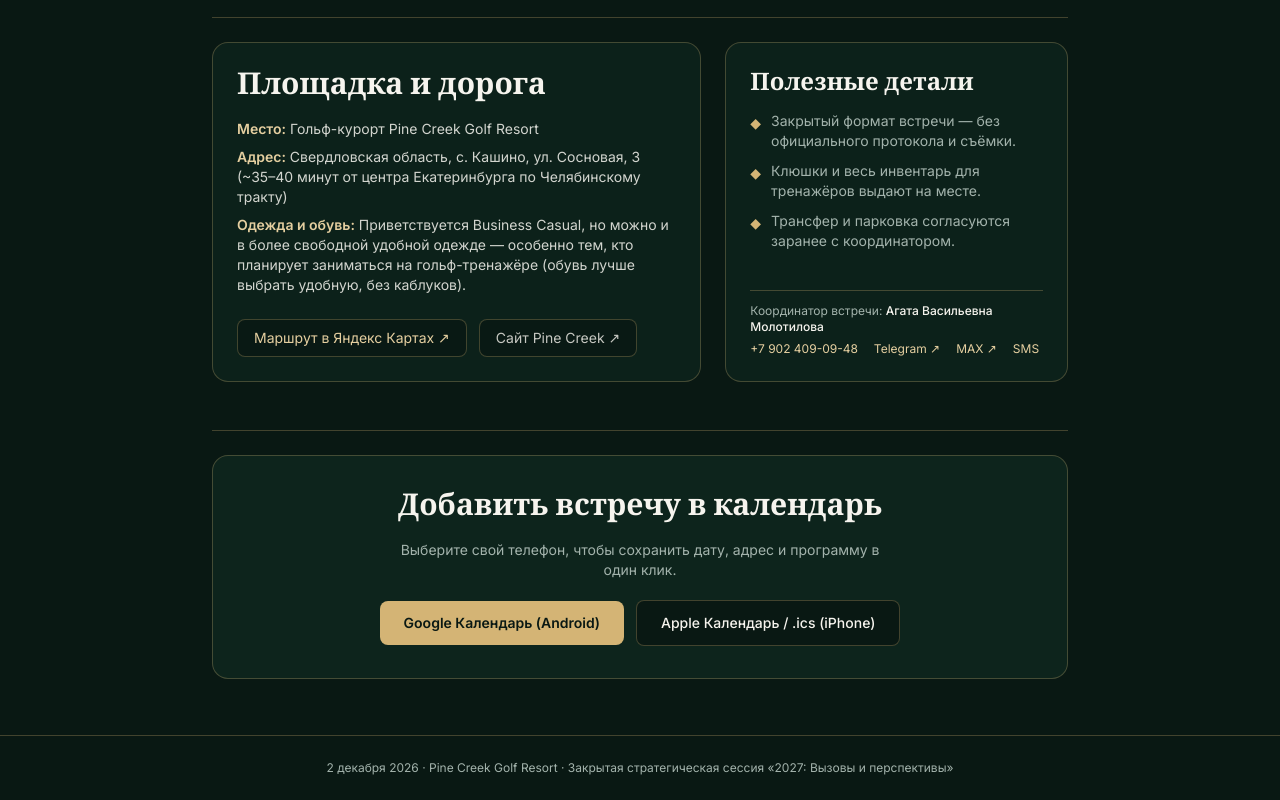
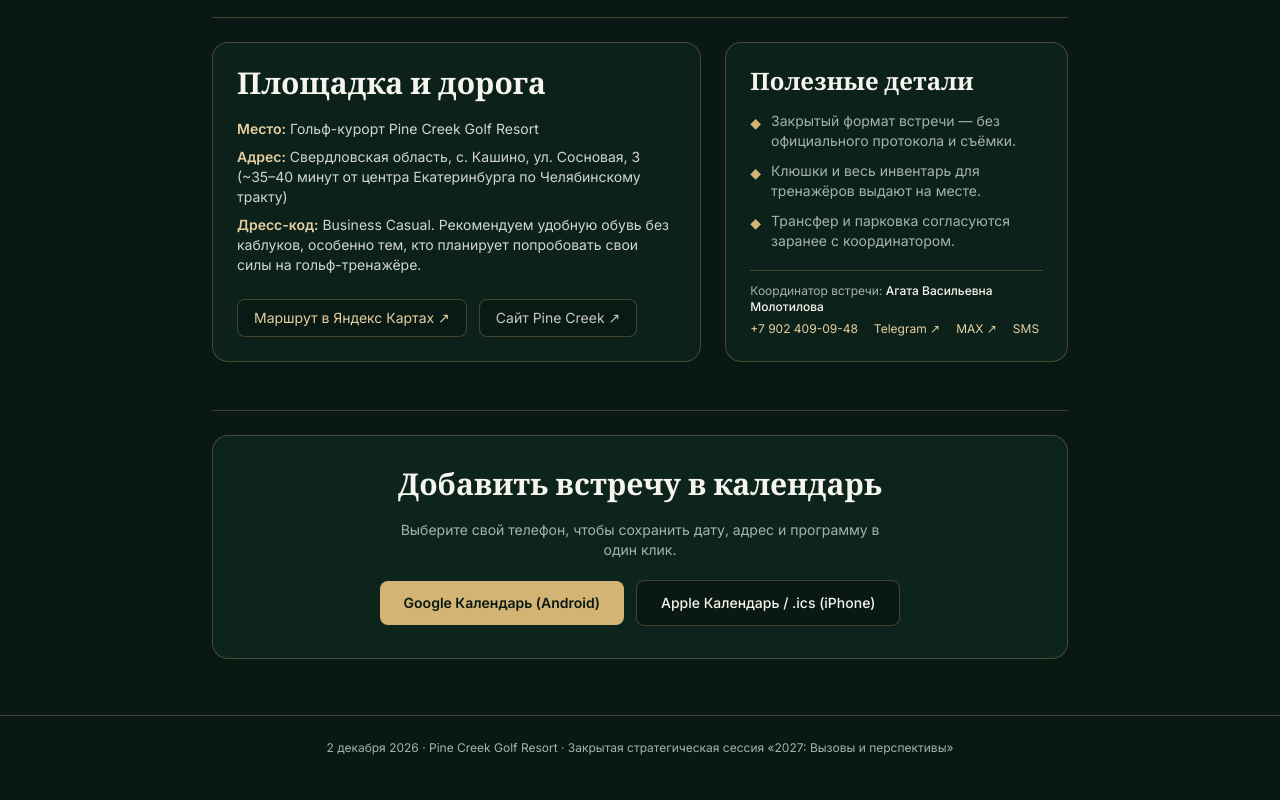
Before and after one commit to xant090887-cmyk/session-2027, a plain HTML site: page index.html in a window 1280 px wide. Shown: the part 1551-2351 px from the top of the page. Drawn offline with nearby package versions, Linux system fonts and the light colour scheme.

Commit message:
Add files via upload

```diff
--- a/index.html
+++ b/index.html
@@ -203,7 +203,7 @@
         <div class="space-y-2 text-sm text-ivory/85">
           <p><strong class="text-goldSoft">Место:</strong> Гольф-курорт Pine Creek Golf Resort</p>
           <p><strong class="text-goldSoft">Адрес:</strong> Свердловская область, с. Кашино, ул. Сосновая, 3 (~35–40 минут от центра Екатеринбурга по Челябинскому тракту)</p>
-          <p><strong class="text-goldSoft">Одежда и обувь:</strong> Приветствуется Business Casual, но можно и в более свободной удобной одежде — особенно тем, кто планирует заниматься на гольф-тренажёре (обувь лучше выбрать удобную, без каблуков).</p>
+          <p><strong class="text-goldSoft">Дресс-код:</strong> Business Casual. Рекомендуем удобную обувь без каблуков, особенно тем, кто планирует попробовать свои силы на гольф-тренажёре.</p>
         </div>
         <div class="flex flex-wrap gap-3 pt-2">
           <a href="https://yandex.ru/maps/org/pine_creek_resort/103519888751/" target="_blank" rel="noopener noreferrer" class="inline-flex items-center px-4 py-2 rounded-lg border gold-border bg-forest/70 text-sm text-goldSoft hover:bg-pineLight transition-colors">
```
